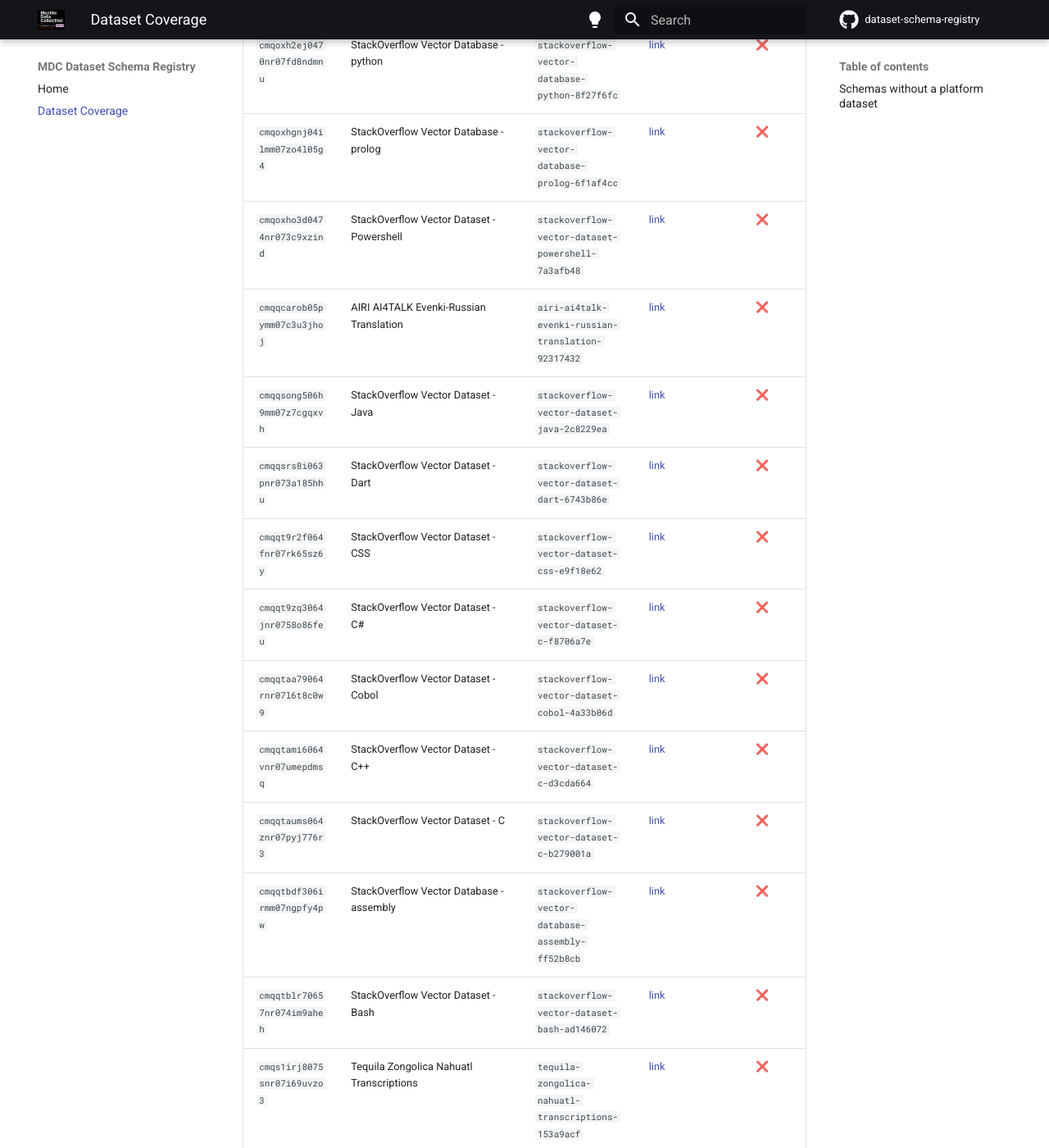
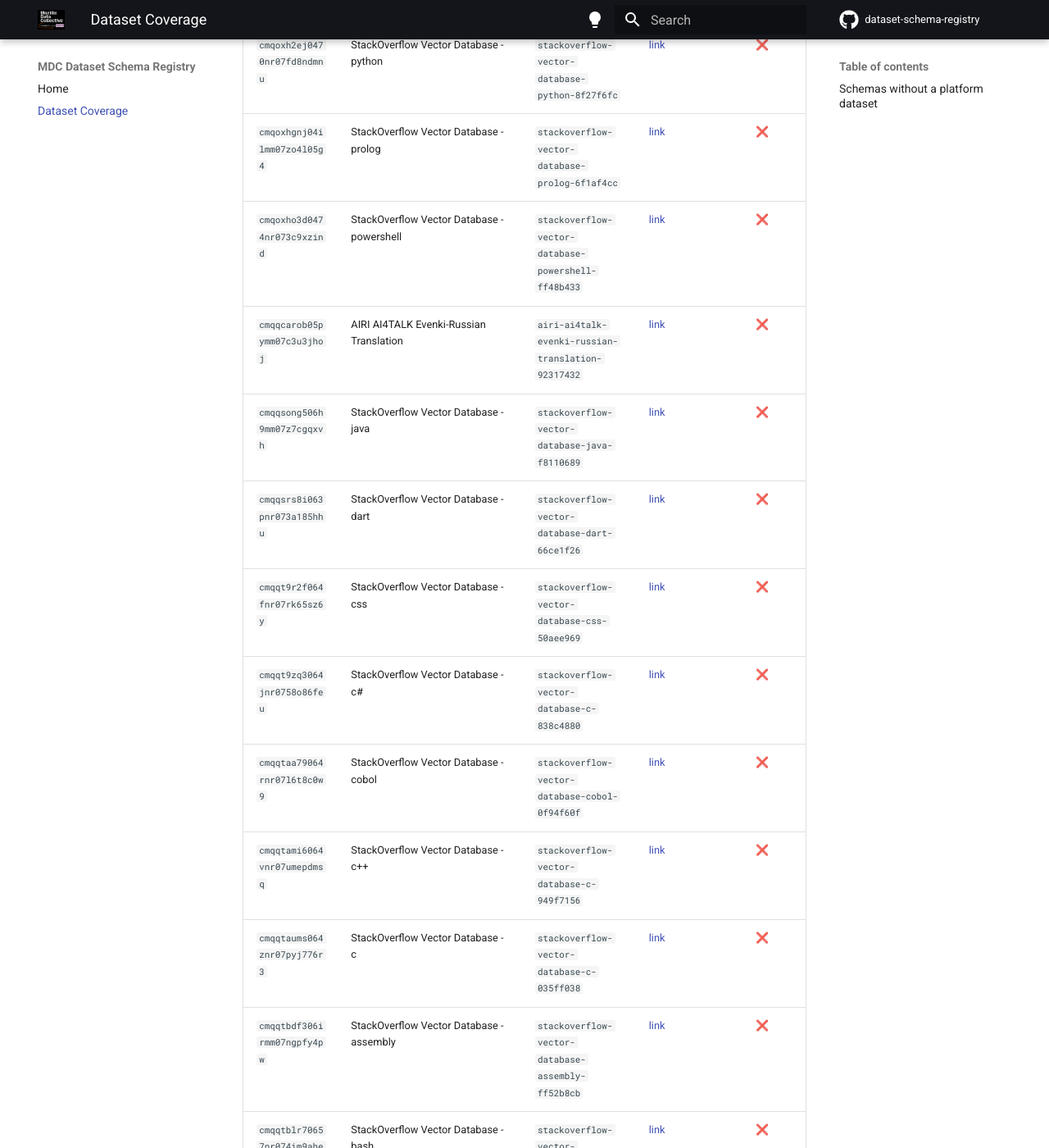
Before and after one commit to Mozilla-Data-Collective/dataset-schema-registry, an MkDocs documentation site: the page built from docs/dataset-coverage.md, in a window 1280 px wide and 1400 px high, scrolled down 49011 px. Shown: the whole window at 82% size. Built offline with MkDocs 1.6.1 and Material for MkDocs 9.7.7, drawn with Linux system fonts in a browser that asks for light colours; comment, search, counter and statistics services are not loaded; some of the changed text lies outside the part shown.

Commit message:
chore: update registry index and dataset coverage [skip ci]

```diff
--- a/docs/dataset-coverage.md
+++ b/docs/dataset-coverage.md
@@ -506,17 +506,17 @@ data programmatically.
 | `cmqoxeo1304i9mm0786tci05c` | StackOverflow Vector Database - ruby | `stackoverflow-vector-database-ruby-7f4f28f8` | [link](https://mozilladatacollective.com/datasets/cmqoxeo1304i9mm0786tci05c) | ❌ |
 | `cmqoxh2ej0470nr07fd8ndmnu` | StackOverflow Vector Database - python | `stackoverflow-vector-database-python-8f27f6fc` | [link](https://mozilladatacollective.com/datasets/cmqoxh2ej0470nr07fd8ndmnu) | ❌ |
 | `cmqoxhgnj04ilmm07zo4l05g4` | StackOverflow Vector Database - prolog | `stackoverflow-vector-database-prolog-6f1af4cc` | [link](https://mozilladatacollective.com/datasets/cmqoxhgnj04ilmm07zo4l05g4) | ❌ |
-| `cmqoxho3d0474nr073c9xzind` | StackOverflow Vector Dataset - Powershell | `stackoverflow-vector-dataset-powershell-7a3afb48` | [link](https://mozilladatacollective.com/datasets/cmqoxho3d0474nr073c9xzind) | ❌ |
+| `cmqoxho3d0474nr073c9xzind` | StackOverflow Vector Database - powershell | `stackoverflow-vector-database-powershell-ff48b433` | [link](https://mozilladatacollective.com/datasets/cmqoxho3d0474nr073c9xzind) | ❌ |
 | `cmqqcarob05pymm07c3u3jhoj` | AIRI AI4TALK Evenki-Russian Translation | `airi-ai4talk-evenki-russian-translation-92317432` | [link](https://mozilladatacollective.com/datasets/cmqqcarob05pymm07c3u3jhoj) | ❌ |
-| `cmqqsong506h9mm07z7cgqxvh` | StackOverflow Vector Dataset - Java | `stackoverflow-vector-dataset-java-2c8229ea` | [link](https://mozilladatacollective.com/datasets/cmqqsong506h9mm07z7cgqxvh) | ❌ |
-| `cmqqsrs8i063pnr073a185hhu` | StackOverflow Vector Dataset - Dart | `stackoverflow-vector-dataset-dart-6743b86e` | [link](https://mozilladatacollective.com/datasets/cmqqsrs8i063pnr073a185hhu) | ❌ |
-| `cmqqt9r2f064fnr07rk65sz6y` | StackOverflow Vector Dataset - CSS | `stackoverflow-vector-dataset-css-e9f18e62` | [link](https://mozilladatacollective.com/datasets/cmqqt9r2f064fnr07rk65sz6y) | ❌ |
-| `cmqqt9zq3064jnr0758o86feu` | StackOverflow Vector Dataset - C# | `stackoverflow-vector-dataset-c-f8706a7e` | [link](https://mozilladatacollective.com/datasets/cmqqt9zq3064jnr0758o86feu) | ❌ |
-| `cmqqtaa79064rnr07l6t8c0w9` | StackOverflow Vector Dataset - Cobol | `stackoverflow-vector-dataset-cobol-4a33b06d` | [link](https://mozilladatacollective.com/datasets/cmqqtaa79064rnr07l6t8c0w9) | ❌ |
-| `cmqqtami6064vnr07umepdmsq` | StackOverflow Vector Dataset - C++ | `stackoverflow-vector-dataset-c-d3cda664` | [link](https://mozilladatacollective.com/datasets/cmqqtami6064vnr07umepdmsq) | ❌ |
-| `cmqqtaums064znr07pyj776r3` | StackOverflow Vector Dataset - C | `stackoverflow-vector-dataset-c-b279001a` | [link](https://mozilladatacollective.com/datasets/cmqqtaums064znr07pyj776r3) | ❌ |
+| `cmqqsong506h9mm07z7cgqxvh` | StackOverflow Vector Database - java | `stackoverflow-vector-database-java-f8110689` | [link](https://mozilladatacollective.com/datasets/cmqqsong506h9mm07z7cgqxvh) | ❌ |
+| `cmqqsrs8i063pnr073a185hhu` | StackOverflow Vector Database - dart | `stackoverflow-vector-database-dart-66ce1f26` | [link](https://mozilladatacollective.com/datasets/cmqqsrs8i063pnr073a185hhu) | ❌ |
+| `cmqqt9r2f064fnr07rk65sz6y` | StackOverflow Vector Database - css | `stackoverflow-vector-database-css-50aee969` | [link](https://mozilladatacollective.com/datasets/cmqqt9r2f064fnr07rk65sz6y) | ❌ |
+| `cmqqt9zq3064jnr0758o86feu` | StackOverflow Vector Database - c# | `stackoverflow-vector-database-c-838c4880` | [link](https://mozilladatacollective.com/datasets/cmqqt9zq3064jnr0758o86feu) | ❌ |
+| `cmqqtaa79064rnr07l6t8c0w9` | StackOverflow Vector Database - cobol | `stackoverflow-vector-database-cobol-0f94f60f` | [link](https://mozilladatacollective.com/datasets/cmqqtaa79064rnr07l6t8c0w9) | ❌ |
+| `cmqqtami6064vnr07umepdmsq` | StackOverflow Vector Database - c++ | `stackoverflow-vector-database-c-949f7156` | [link](https://mozilladatacollective.com/datasets/cmqqtami6064vnr07umepdmsq) | ❌ |
+| `cmqqtaums064znr07pyj776r3` | StackOverflow Vector Database - c | `stackoverflow-vector-database-c-035ff038` | [link](https://mozilladatacollective.com/datasets/cmqqtaums064znr07pyj776r3) | ❌ |
 | `cmqqtbdf306irmm07ngpfy4pw` | StackOverflow Vector Database - assembly | `stackoverflow-vector-database-assembly-ff52b8cb` | [link](https://mozilladatacollective.com/datasets/cmqqtbdf306irmm07ngpfy4pw) | ❌ |
-| `cmqqtblr70657nr074im9aheh` | StackOverflow Vector Dataset - Bash | `stackoverflow-vector-dataset-bash-ad146072` | [link](https://mozilladatacollective.com/datasets/cmqqtblr70657nr074im9aheh) | ❌ |
+| `cmqqtblr70657nr074im9aheh` | StackOverflow Vector Database - bash | `stackoverflow-vector-database-bash-6cf3cebd` | [link](https://mozilladatacollective.com/datasets/cmqqtblr70657nr074im9aheh) | ❌ |
 | `cmqs1irj8075snr07i69uvzo3` | Tequila Zongolica Nahuatl Transcriptions | `tequila-zongolica-nahuatl-transcriptions-153a9acf` | [link](https://mozilladatacollective.com/datasets/cmqs1irj8075snr07i69uvzo3) | ❌ |
 | `cmqt5v7bp0886mm07qd5mdxta` | RAPNIC - Catalan Impaired Speech (Example Set) | `rapnic-catalan-impaired-speech-example-s-8b8ddf8b` | [link](https://mozilladatacollective.com/datasets/cmqt5v7bp0886mm07qd5mdxta) | ❌ |
 | `cmqt5xc4l07xwnr07l227et8j` | Corpus paralelo multimodal Lengua de Señas Mexicana – Español MX | `corpus-paralelo-multimodal-lengua-de-se-314fd89f` | [link](https://mozilladatacollective.com/datasets/cmqt5xc4l07xwnr07l227et8j) | ❌ |
```
Also changed, not shown: other parts of docs/dataset-coverage.md (+8 -8 lines), 1 other file.
